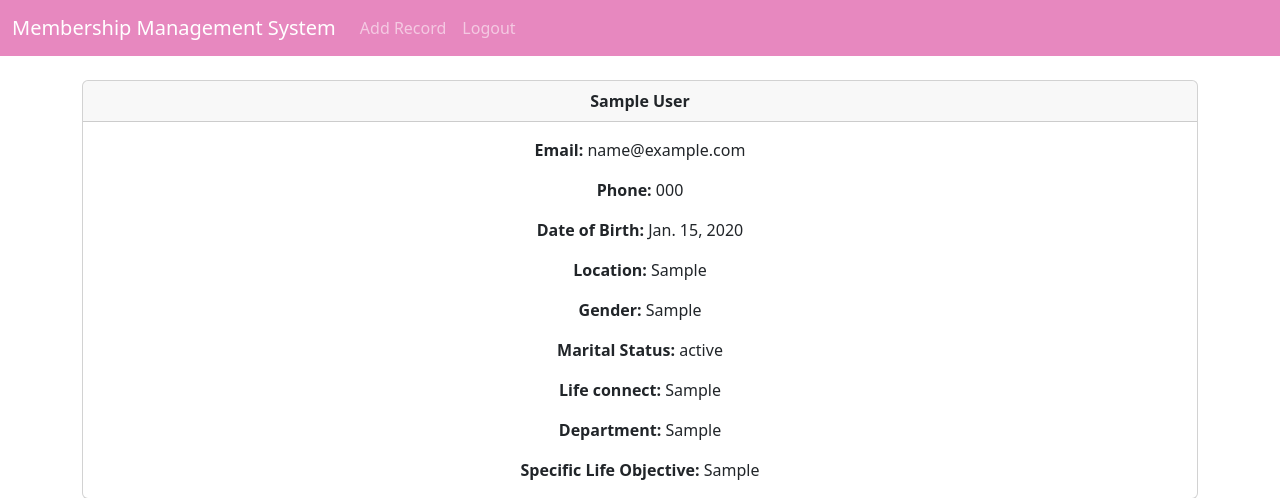
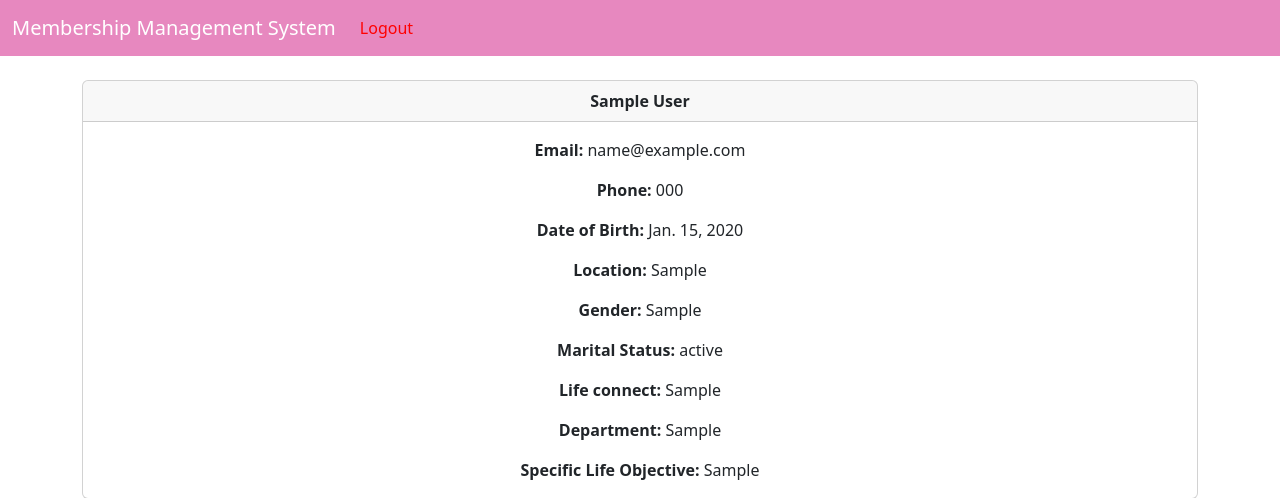
Before and after one commit to philipObiri/membership-system, a Django app: page /record/1 in a window 1280 px wide. Shown: the top 498 px of the page. Run offline with Django 4.2, Linux system fonts and the light colour scheme; a user stored in the database is signed in; tables that the repository leaves empty hold one stand-in row (values such as "Sample post").

Commit message:
Minor changes

```diff
--- a/Records/templates/navbar.html
+++ b/Records/templates/navbar.html
@@ -8,11 +8,8 @@
       <ul class="navbar-nav me-auto mb-2 mb-lg-0">
 
         {% if user.is_authenticated %}
-        <li class="nav-item">
-          <a class="nav-link" href="{% url 'add_record' %}">Add Record</a>
-        </li>
-        <li class="nav-item">
-          <a class="nav-link" href="{% url 'logout' %}">Logout</a>
+        <li class="nav-item flex-end">
+          <a class="nav-link" href="{% url 'logout' %}" style= "color:red; font-weight:300;">Logout</a>
         </li>
 
         {% else %}
--- a/Records/templates/record.html
+++ b/Records/templates/record.html
@@ -36,8 +36,6 @@
 
 <p class="card-text">
 <strong>Specific Life Objective: </strong>{{ customer_record.specific_life_objective }}</p>
-
-
   </div>
 </div>
 
```
Also changed, not shown: db.sqlite3.
